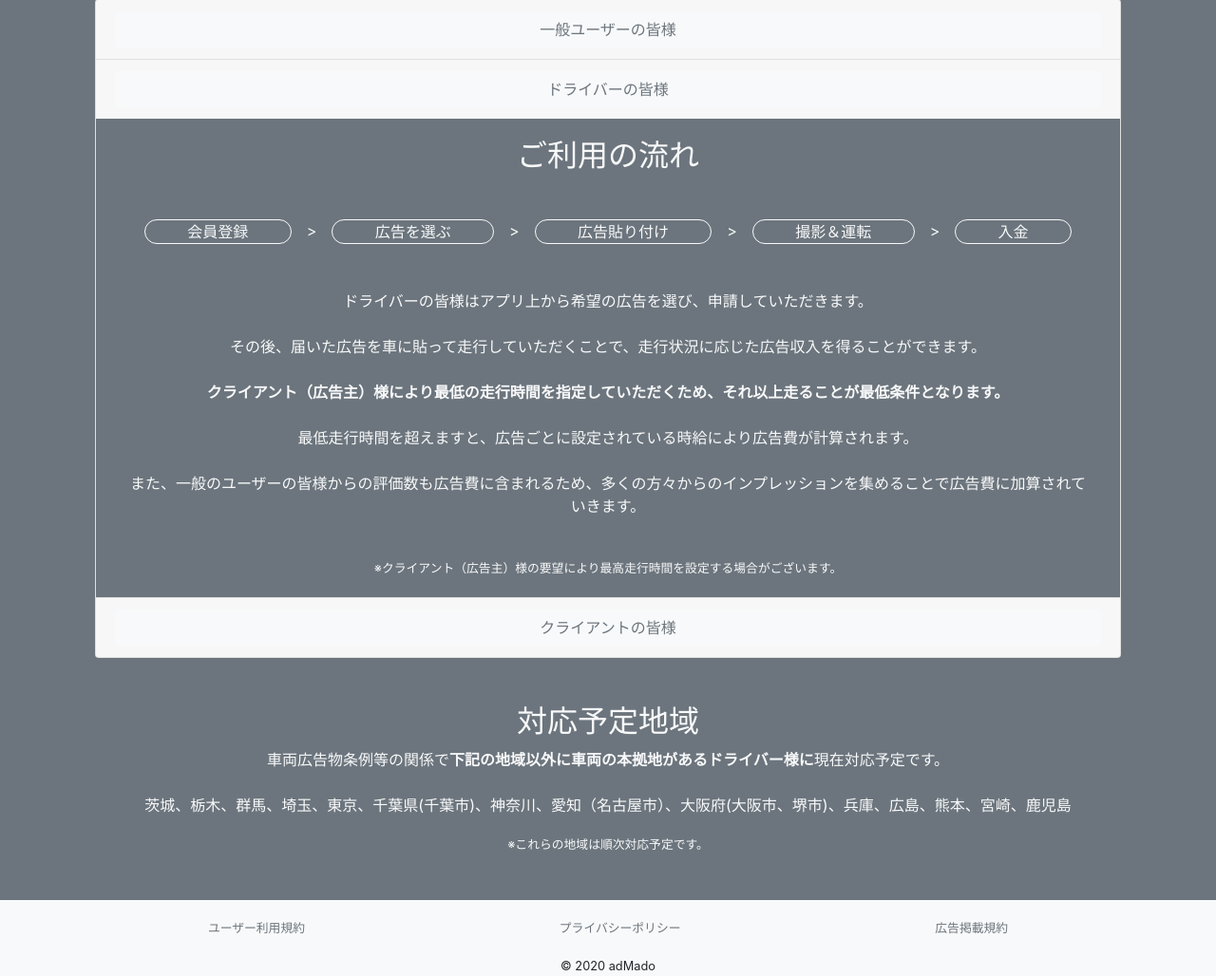
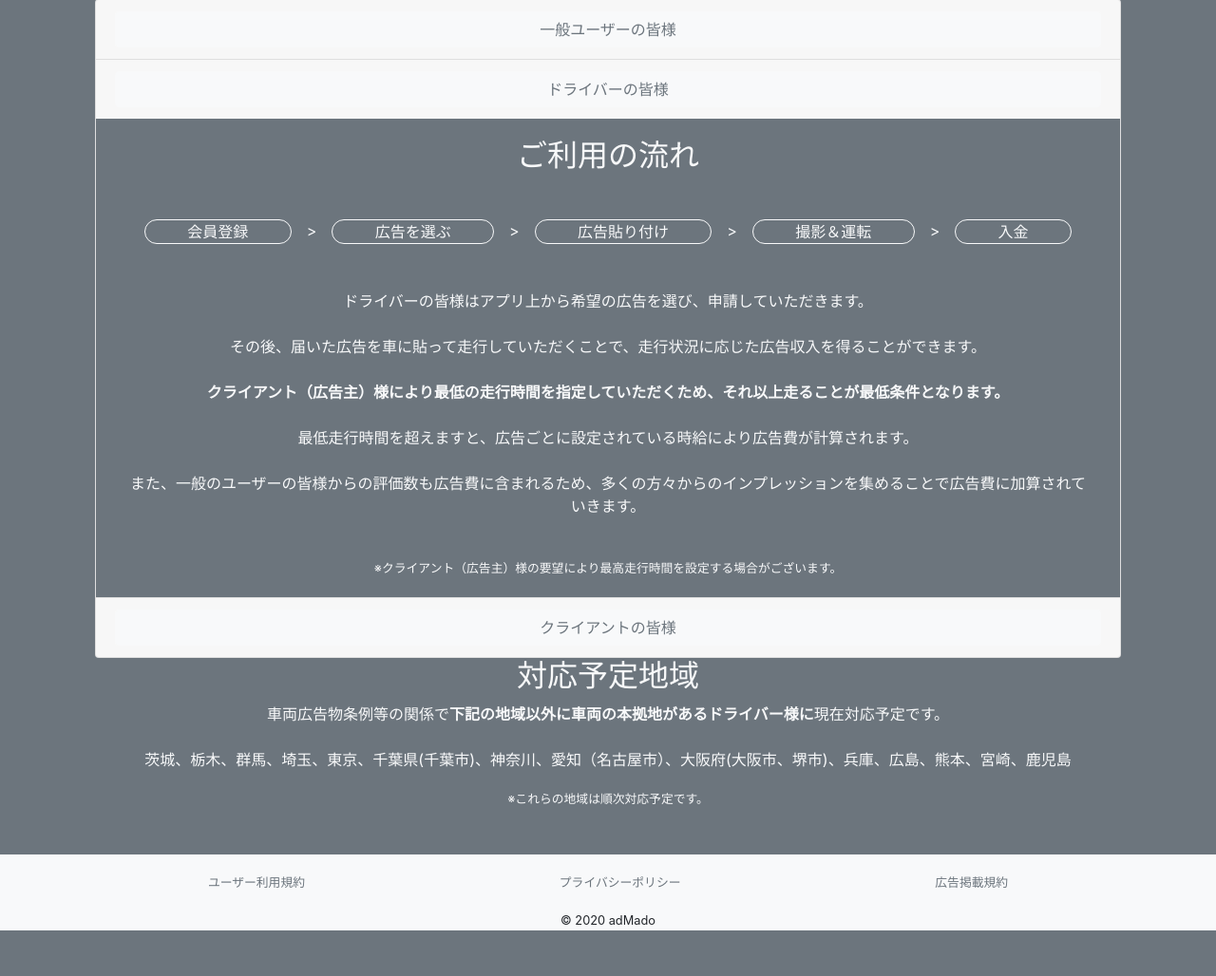
Before and after one commit to blue-hage/admado-official.com, a Flask app: page /services/driver in a window 1280 px wide. Shown: the part 269-1297 px from the top of the page at 95% size. After the commit the page ends 1249 px from the top, so only its background shows below. Run offline with Flask 2, Linux system fonts and the light colour scheme.

Commit message:
front changes some

```diff
--- a/templates/services.html
+++ b/templates/services.html
@@ -6,7 +6,7 @@
 <small>※スマートフォンアプリのリリースは<span class="font-weight-bold">3月頃</span>を予定しています。</small>
 <small>※クライアント様を除くサービスはスマートフォンアプリ内のみ</small>
 <div class="container">
-  <div class="accordion mb-5" id="services">
+  <div class="accordion" id="services">
     <div class="card">
       <div class="card-header" id="headingGeneral">
         <h2 class="mb-0">
@@ -159,6 +159,7 @@
       </div>
     </div>
   </div>
+  <div class="container">
     <h2>対応予定地域</h2>
     <p>
       車両広告物条例等の関係で<span class="font-weight-bold">下記の地域以外に車両の本拠地があるドライバー様に</span>現在対応予定です。<br><br>
@@ -167,4 +168,5 @@
     </p>
     <small>※これらの地域は順次対応予定です。</small>
   </div>
+</div>
 {% endblock %}
```
Lines whose indentation alone changed are shown as unchanged.
